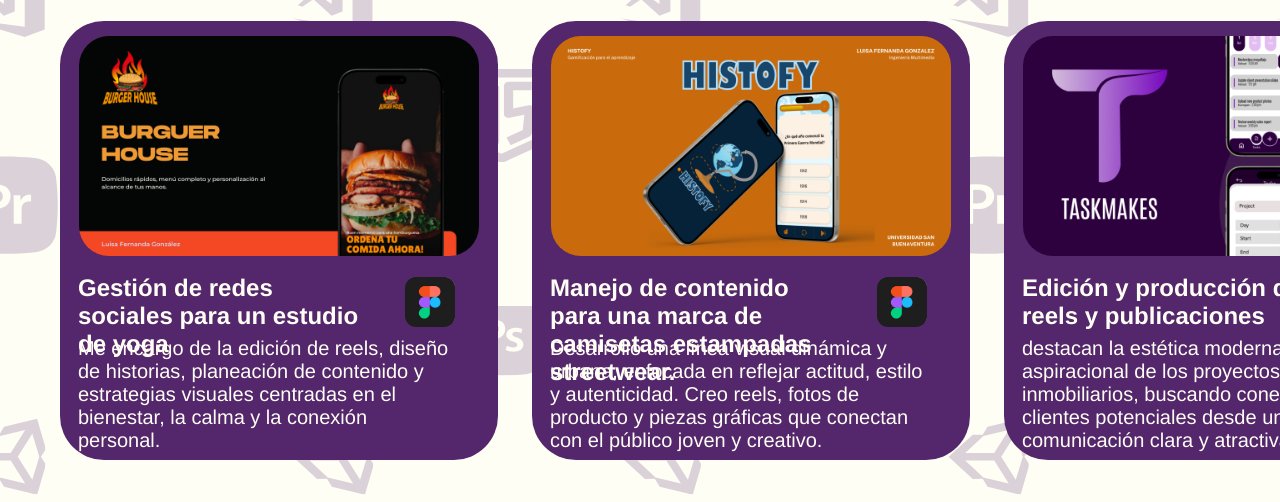
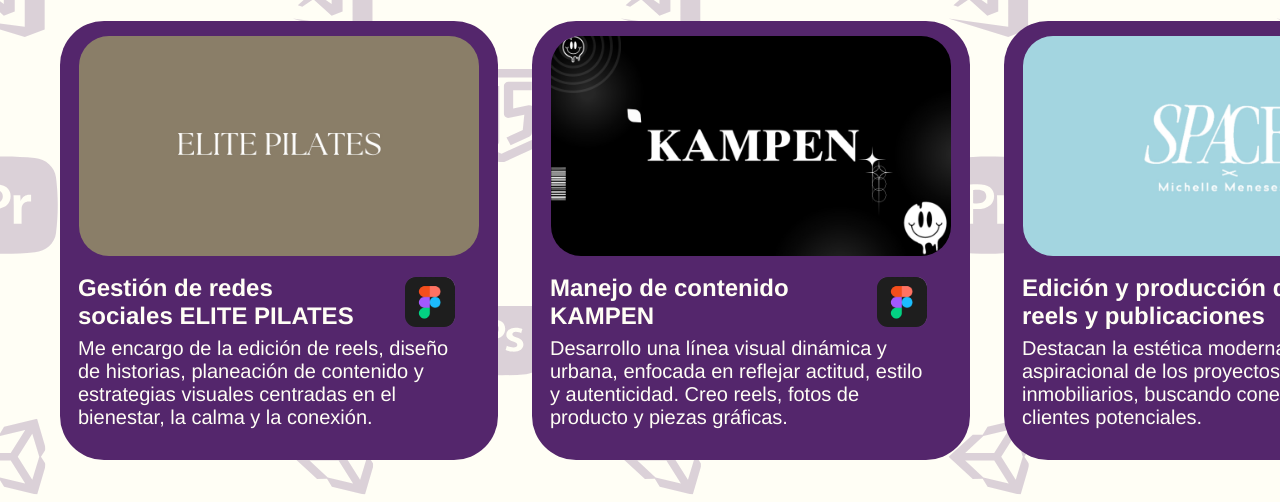
Before and after one commit to Fernanda0709/PORTAFOLIO, a plain HTML site: page proyectos.html in a window 1280 px wide. Shown: the part 1394-1896 px from the top of the page. Drawn offline with nearby package versions, Linux system fonts and the light colour scheme.

Commit message:
proyectos.html

```diff
--- a/proyectos.html
+++ b/proyectos.html
@@ -158,47 +158,47 @@
         <div class="frame-5">
             <p class="div-2"><span class="span">Social </span> <span class="text-wrapper-3">MEDIA</span></p>
             <div class="carrusel-social">
-                <a href="https://www.behance.net/gallery/212094885/HISTOFY" target="_blank">
+                <a href="https://www.instagram.com/elitepilates97/">
                     <div class="proyecto">
                         <div class="frame">
-                            <img class="background" src="img/BURGER HOUSE.png" />
+                            <img class="background" src="BEHANCE/PROPUESTA CONTENIDO KAMPEN (1).jpg" />
                         </div>
-                        <p class="p">Gestión de redes sociales para un estudio de yoga</p>
+                        <p class="p">Gestión de redes sociales ELITE PILATES</p>
                         <div class="png-transparent-wrapper">
                             <img class="png-transparent" src="img/figma.png" />
                         </div>
                         <p class="text-wrapper-4">
-                            Me encargo de la edición de reels, diseño de historias, planeación de contenido y estrategias visuales centradas en el bienestar, la calma y la conexión personal.
+                            Me encargo de la edición de reels, diseño de historias, planeación de contenido y estrategias visuales centradas en el bienestar, la calma y la conexión.
                         </p>
                     </div>
                 </a>
-                <a href="https://www.behance.net/gallery/212094885/HISTOFY" target="_blank">
+                <a href="https://www.instagram.com/kampencamisetas/" target="_blank">
                     <div class="proyecto">
                         <div class="frame">
-                            <img class="background" src="img/Modern App Portfolio Mockup Presentation.png" />
+                            <img class="background" src="BEHANCE/PROPUESTA CONTENIDO KAMPEN.jpg"/>
                         </div>
-                        <p class="p">Manejo de contenido para una marca de camisetas estampadas streetwear.</p>
+                        <p class="p">Manejo de contenido KAMPEN</p>
                         <div class="png-transparent-wrapper">
                             <img class="png-transparent" src="img/figma.png" />
                         </div>
                         <p class="text-wrapper-4">
                             Desarrollo una línea visual dinámica y urbana, enfocada en reflejar actitud, estilo y autenticidad.
- Creo reels, fotos de producto y piezas gráficas que conectan con el público joven y creativo.
+ Creo reels, fotos de producto y piezas gráficas.
                         </p>
                     </div>
                 </a>
 
-                <a href="https://www.behance.net/gallery/212094885/HISTOFY" target="_blank">
+                <a href="https://www.instagram.com/space___co/">
                     <div class="proyecto">
                         <div class="frame">
-                            <img class="background" src="img/TASKMAKES.png" />
+                            <img class="background" src="BEHANCE/SPACEjpg.jpg" />
                         </div>
                         <p class="p">Edición y producción de reels y publicaciones</p>
                         <div class="png-transparent-wrapper">
                             <img class="png-transparent" src="img/figma.png" />
                         </div>
                         <p class="text-wrapper-4">
-                           destacan la estética moderna y aspiracional de los proyectos inmobiliarios, buscando conectar con clientes potenciales desde una comunicación clara y atractiva.
+                           Destacan la estética moderna y aspiracional de los proyectos inmobiliarios, buscando conectar con clientes potenciales.
                         </p>
                     </div>
                 </a>
```
